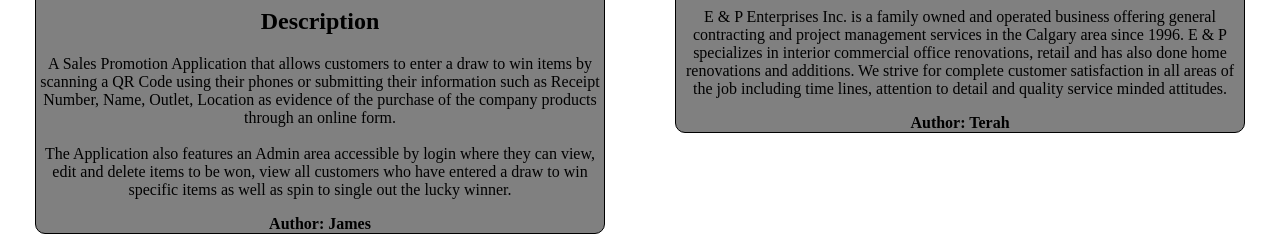
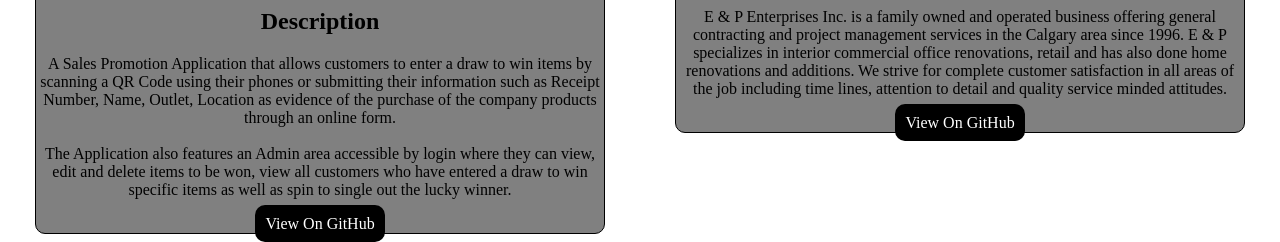
Before and after one commit to engjames256/microverse-pair-programming, a plain HTML site: page index.html in a window 1280 px wide. Shown: the part 1375-1617 px from the top of the page. Drawn offline with Linux system fonts and the light colour scheme.

Commit message:
Added Links for viewing projects

```diff
--- a/css/style.css
+++ b/css/style.css
@@ -70,6 +70,13 @@ img {
   border-radius: 10px;
   text-align: center;
 }
+.author a {
+  color: white;
+  background-color: black;
+  border-radius: 10px;
+  padding: 10px;
+  width: 100%;
+}
 
 @media only screen and (min-width: 600px) {
   #welcome-section {
@@ -111,4 +118,12 @@ img {
     border-radius: 10px;
     text-align: center;
   }
+
+  .author a {
+    color: white;
+    background-color: black;
+    border-radius: 10px;
+    padding: 10px;
+    width: 100%;
+  }
 }
--- a/index.html
+++ b/index.html
@@ -49,12 +49,15 @@
               spin to single out the lucky winner.
             </p>
           </div>
-          <div>
-            <strong>Author: James</strong>
+          <div class="author">
+            <a
+              href="https://github.com/engjames256/fresh-diary-front"
+              target="_blank"
+              >View On GitHub</a
+            >
           </div>
         </div>
       </div>
-
 
       <div class="project-area">
         <div class="project-title">
@@ -67,20 +70,24 @@
           </div>
           <div>
             <p>
-              E & P Enterprises Inc. is a family owned and operated business offering general contracting and project management services in the Calgary area since 1996.
-E & P specializes in interior commercial office renovations, retail  and has also done home renovations and additions. We strive for complete customer satisfaction in all areas of the job including time lines, attention to detail and quality service minded attitudes.
+              E & P Enterprises Inc. is a family owned and operated business
+              offering general contracting and project management services in
+              the Calgary area since 1996. E & P specializes in interior
+              commercial office renovations, retail and has also done home
+              renovations and additions. We strive for complete customer
+              satisfaction in all areas of the job including time lines,
+              attention to detail and quality service minded attitudes.
             </p>
           </div>
-          <div>
-            <strong>Author: Terah</strong>
+          <div class="author">
+            <a
+              href="https://github.com/TobahTerah"
+              target="_blank"
+              >View On GitHub</a
+            >
           </div>
         </div>
       </div>
-
-
-
-
-
     </div>
   </body>
 </html>
```
